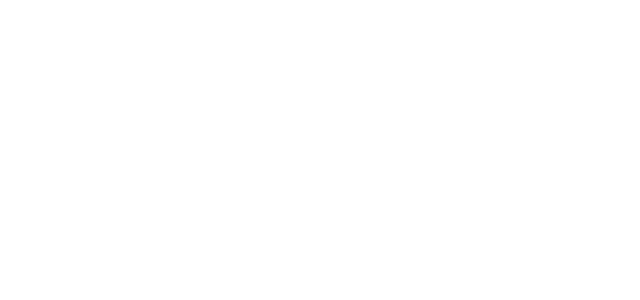
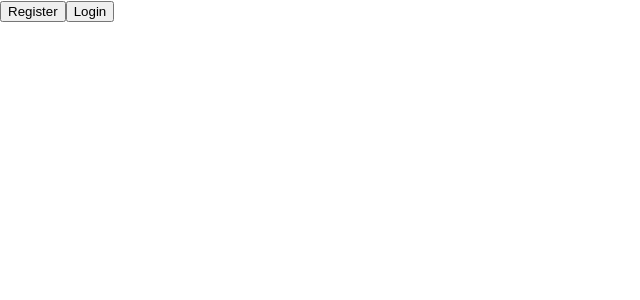
Before and after one commit to bellicose77/booking-app-clientside, a React (Create React App) app: page / in a window 1280 px wide. Before the commit this address had no page. Shown: the top 300 px of the page, without its empty margins (0-640 px from the left). Built offline with nearby package versions, Linux system fonts and the light colour scheme.

Commit message:
navigation

```diff
--- a/src/App.js
+++ b/src/App.js
@@ -7,7 +7,7 @@ function App() {
     <div>
      <Router>
       <Routes>
-        <Route path='/home' element={<Home/>}/>
+        <Route path='/' element={<Home/>}/>
         <Route path='/hotel/:id' element={<Hotel/>}/>
         <Route path='/list' element={<List/>}/>
       </Routes>
--- a/src/components/Navbar/Navbar.js
+++ b/src/components/Navbar/Navbar.js
@@ -7,6 +7,7 @@ const Navbar = () => {
               <span></span>
               <div>
                 <button>Register</button>
+                <button>Login</button>
               </div>
             </div>
 
--- a/src/pages/Home/Home.js
+++ b/src/pages/Home/Home.js
@@ -1,9 +1,10 @@
 import React from 'react';
+import Navbar from '../../components/Navbar/Navbar';
 import './Home.css';
 const Home = () => {
     return (
         <div>
-            <h2>Home</h2>
+           <Navbar/>
         </div>
     );
 };
```
